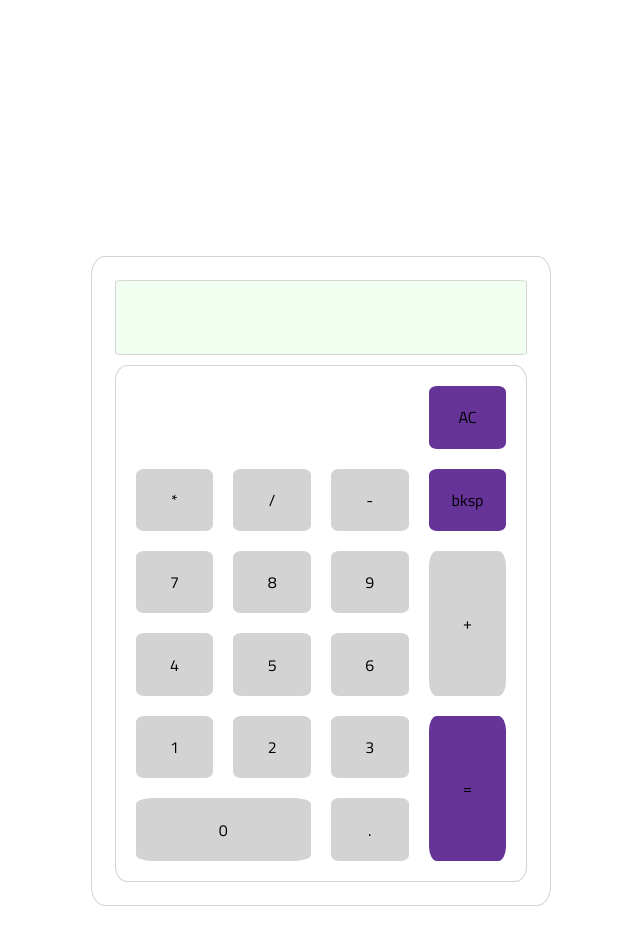
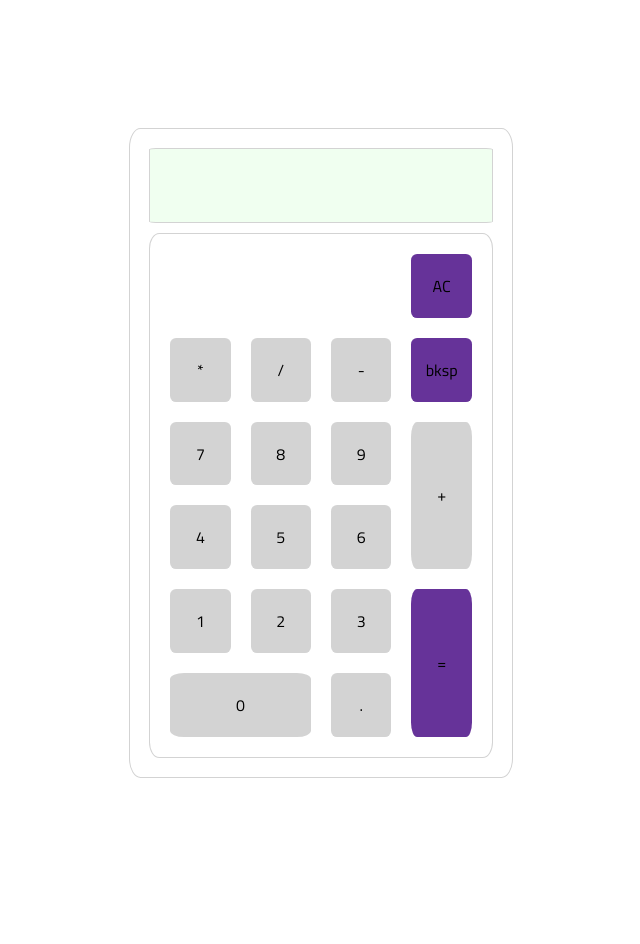
Before and after one commit to jknarb/Calculator, a plain HTML site: page index.html in a window 1280 px wide. Shown: the whole page, without its empty margins (319-959 px from the left). After the commit the page ends 906 px from the top, so only its background shows below. Drawn offline with Linux system fonts and the light colour scheme.

Commit message:
Further responsive styling addition

```diff
--- a/styles.css
+++ b/styles.css
@@ -104,7 +104,7 @@ html, body {
 
 @media screen and (min-width: 900px) {
     .main-container {
-        padding: 17% 32%;
+        padding: 10% 35%;
     }
 
     .calculator-container {
@@ -118,12 +118,12 @@ html, body {
 
 @media screen and (min-width: 1024px) {
     .main-container {
-        padding: 17% 32%;
+        padding: 10% 35%;
     }
 
     .calculator-container {
         min-width: 100%;
-        height: 500px;
+        height: 550px;
 
         grid-template-rows: 75px auto;
     }
@@ -131,7 +131,7 @@ html, body {
 
 @media screen and (min-width: 1200px) {
     .main-container {
-        padding: 20% 32%;
+        padding: 10% 35%;
     }
 
     .calculator-container {
@@ -166,7 +166,7 @@ html, body {
     }
 
     .main-container {
-        padding: 10% 37%;
+        padding: 10% 35%;
     }
 
     .calculator-container {
```
